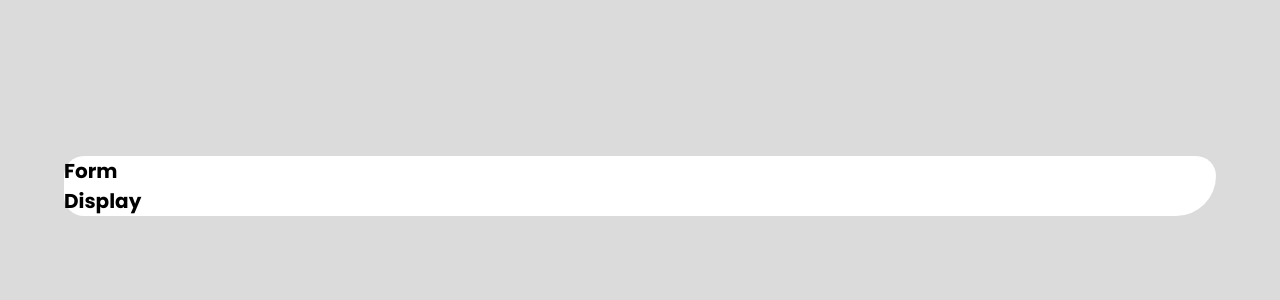
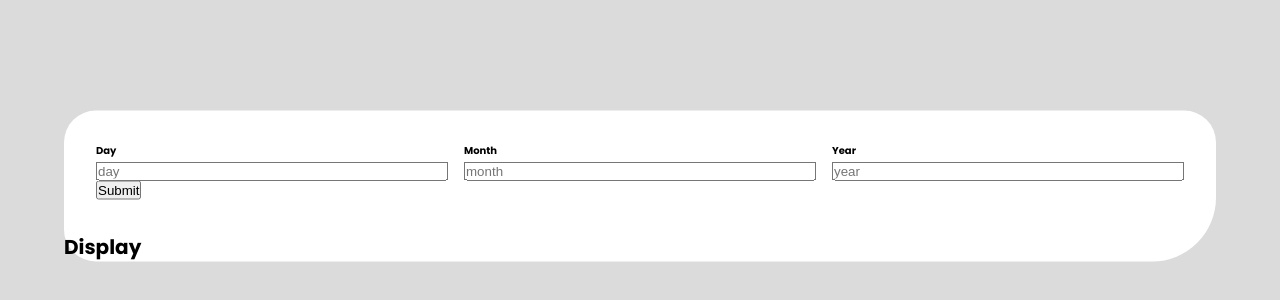
Before and after one commit to riwepo/fem-age-calculator-app, a React (Create React App) app: page / in a window 1280 px wide. Shown: the part 214-514 px from the top of the page. Built offline with nearby package versions, Linux system fonts and the light colour scheme.

Commit message:
start implementing inputs form

```diff
--- a/src/components/Form.js
+++ b/src/components/Form.js
@@ -1,7 +1,21 @@
 import React from "react";
 
+import classes from "./Form.module.css";
+
 function Form() {
-  return <h1>Form</h1>;
+  return (
+    <form className={classes.form}>
+      <div className={classes.inputsContainer}>
+        <label htmlFor="day">Day</label>
+        <input type="text" id="day" placeholder="day" />
+        <label htmlFor="month">Month</label>
+        <input type="text" id="month" placeholder="month" />
+        <label htmlFor="year">Year</label>
+        <input type="text" id="year" placeholder="year" />
+      </div>
+      <button>Submit</button>
+    </form>
+  );
 }
 
 export default Form;
--- a/src/components/Form.module.css
+++ b/src/components/Form.module.css
@@ -0,0 +1,40 @@
+.form {
+  padding: 2rem 2rem;
+}
+
+.inputsContainer {
+  display: grid;
+  grid-template-columns: 1fr 1fr 1fr;
+  grid-template-rows: 1fr 1fr;
+  column-gap: 1rem;
+}
+
+label:nth-of-type(1) {
+  grid-column: 1;
+  grid-row: 1;
+}
+
+label:nth-of-type(2) {
+  grid-column: 2;
+  grid-row: 1;
+}
+
+label:nth-of-type(3) {
+  grid-column: 3;
+  grid-row: 1;
+}
+
+input:nth-of-type(1) {
+  grid-column: 1;
+  grid-row: 2;
+}
+
+input:nth-of-type(2) {
+  grid-column: 2;
+  grid-row: 2;
+}
+
+input:nth-of-type(3) {
+  grid-column: 3;
+  grid-row: 2;
+}
```
